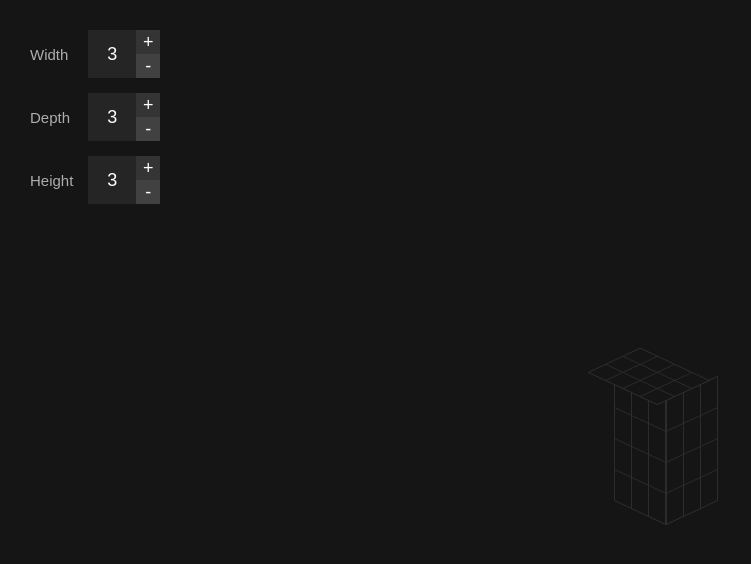
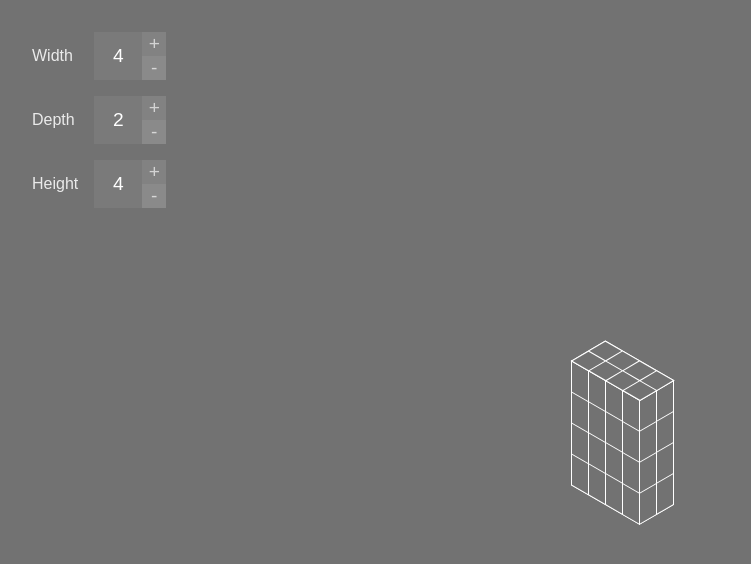
Before and after one commit to a-caron/vue-isometric-generator, a Vue app: page / in a window 1280 px wide. Shown: the top 564 px of the page, without its empty margins (0-751 px from the left). Built offline with nearby package versions, Linux system fonts and the light colour scheme.

Commit message:
Dynamic build

```diff
--- a/src/App.vue
+++ b/src/App.vue
@@ -29,8 +29,8 @@
 
   <main>
     <div class="box">
-      <div class="box-side" v-for="side in ['left','right','top']" :class="side" :key="side">
-        <div class="box-face" v-for="face in 12" :key="face"></div>
+      <div class="box-side" v-for="face in structure" :class="face.side" :key="face.side" :style="'grid-template-columns: repeat('+face.cols+', 1fr)'">
+        <div class="box-face" v-for="face in face.count" :key="face.side"></div>
       </div>
     </div>
   </main>
@@ -40,9 +40,30 @@
   export default {
     data() {
       return {
-        width: 3,
-        depth: 3,
-        height: 3,
+        width: 4,
+        depth: 2,
+        height: 4
+      }
+    },
+    computed: {
+      structure() {
+        return [
+          {
+            side: 'width',
+            cols: this.width,
+            count: this.width * this.height
+          },
+          {
+            side: 'depth',
+            cols: this.depth,
+            count: this.depth * this.height
+          },
+          {
+            side: 'top',
+            cols: this.width,
+            count: this.width * this.depth
+          }
+        ]
       }
     },
     watch: {
@@ -64,12 +85,23 @@
 
 <style lang="scss">
 
+  $background-color: #727272;
+  $text-color: white;
+
   :root {
-    --background-color: #151515;
     --box-width: 16px;
     --box-height: 30px;
     --grid-border-width: 1px;
-    --grid-border-color: #2c2c2c;
+  }
+
+  body {
+    background-color: $background-color;
+    display: flex;
+  }
+
+  main {
+    display: flex;
+    height: 100%;
   }
 
   html, body {
@@ -78,13 +110,13 @@
     align-items: center;
     justify-content: center;
     font-family: sans-serif;
-    color: white;
+    color: $text-color;
   }
 
   .form {
     --input-size: 40px;
     position: absolute;
-    font-size: 15px;
+    font-size: 16px;
     left: 2em;
     top: 2em;
 
@@ -101,8 +133,8 @@
       padding-right: 1em;
       display: flex;
       align-items: center;
-      opacity: .65;
       font-weight: 100;
+      opacity: .85;
     }
 
     &-input {
@@ -114,7 +146,7 @@
       height: calc(var(--size) * 2);
       grid-column-gap: 0;
       grid-row-gap: 0;
-      background-color: rgba(white,.065);
+      background-color: rgba($text-color,.06);
 
       &-block {
         display: flex;
@@ -128,31 +160,21 @@
 
         &.button {
           border: 0;
-          color: inherit;
           font-size: 1.2em;
+          color: rgba($text-color, .65);
 
           &.plus {
             grid-area: 1 / 3 / 2 / 4;
-            background-color: rgba(white,.065);
+            background-color: rgba($text-color,.06);
           }
 
           &.minus {
             grid-area: 2 / 3 / 3 / 4;
-            background-color: rgba(white,.13);
+            background-color: rgba($text-color,.12);
           }
         }
       }
     }
-  }
-
-  body {
-    background-color: var(--background-color);
-    display: flex;
-  }
-
-  main {
-    display: flex;
-    height: 100%;
   }
 
   .box {
@@ -161,21 +183,31 @@
     &-side {
       position: absolute;
       display: grid;
-      grid-template-columns: repeat(3, 1fr);
       grid-gap: var(--grid-border-width);
-      background: var(--grid-border-color);
-      border: var(--grid-border-width) solid var(--grid-border-color);
+      background: $text-color;
+      border: var(--grid-border-width) solid $text-color;
 
-      &.left {
-        transform: perspective(700px) skew(0deg,25deg) translateX(-50%);
+      &.width {
+        right: 0;
+        transform-origin: 100% 0;
+        transform: perspective(700px)
+        skew(0deg,30deg);
       }
 
-      &.right {
-        transform: perspective(700px) skew(0deg,-25deg) translateX(50%);
+      &.depth {
+        left: -1px;
+        transform-origin: 0 0;
+        transform: perspective(700px)
+        skew(0deg,-30deg);
       }
 
       &.top {
-        transform: perspective(700px) rotate(315deg) skew(20deg,20deg) scale(1.05) translate(calc(100% + 1px),calc(-100% - 1px));
+        right: 0;
+        bottom: -1px;
+        transform-origin: 100% 100%;
+        transform: rotate(30deg)
+        scaleX(1.16)
+        skew(-26deg);
       }
     }
 
@@ -183,7 +215,7 @@
       width: var(--box-width);
       height: var(--box-height);
       position: relative;
-      background-color: var(--background-color);
+      background-color: $background-color;
       .top & { height: var(--box-width) }
     }
   }
```
